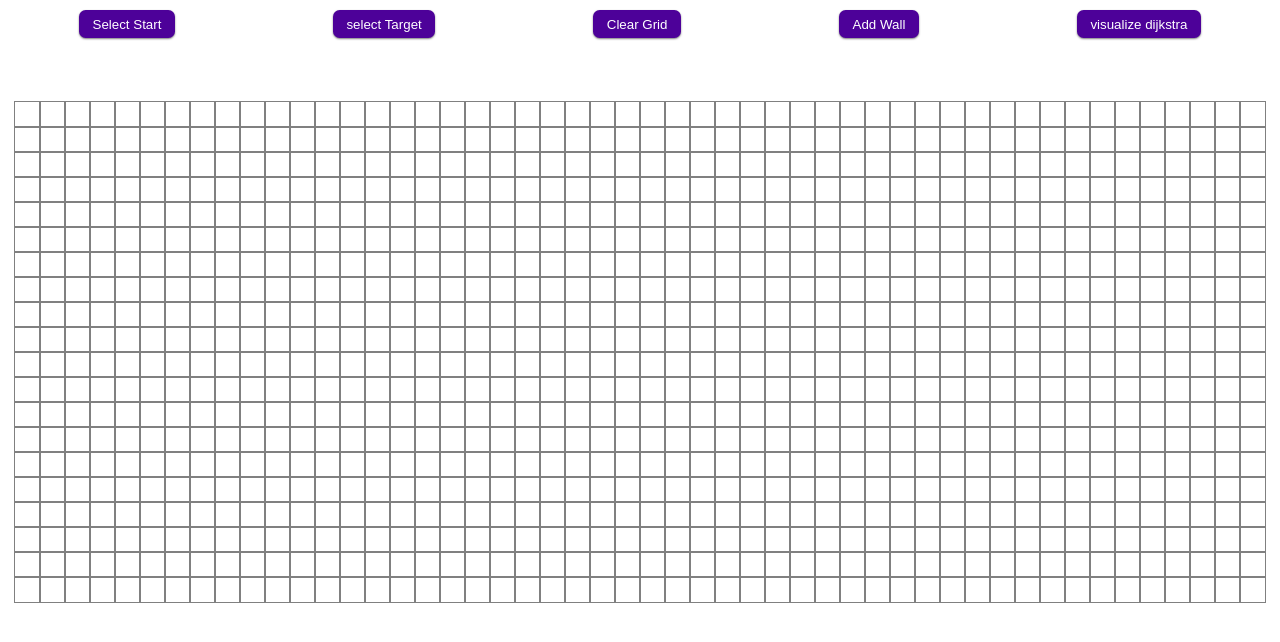
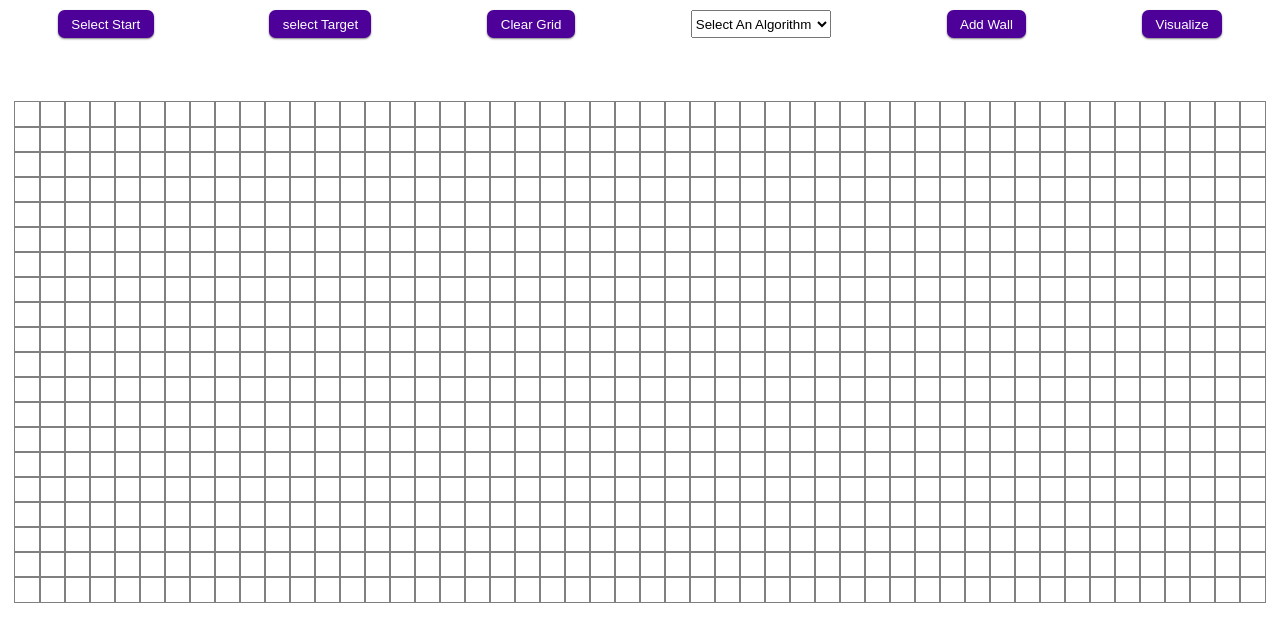
Before and after one commit to fawzeus/distance-algorithms-visualization, a React (Create React App) app: page / in a window 1280 px wide. Shown: the top 642 px of the page. Built offline with nearby package versions, Linux system fonts and the light colour scheme; the HTML template or start-up script is replaced by a standard one.

Commit message:
add algorithms selector

```diff
--- a/src/algorithms/bfs.js
+++ b/src/algorithms/bfs.js
@@ -4,9 +4,8 @@ export function bfs(grid, startNode, targetNode) {
   startNode.isVisited = true;
   queue.push({ currentNode: startNode, previousNode: null });
   let searchPath = [];
-  let i = 0;
   while (queue.length !== 0) {
-    console.log(i++);
+    //console.log(i++);
     let { currentNode, previousNode } = queue.shift();
     if (currentNode.isWall === true) {
       continue;
@@ -16,7 +15,7 @@ export function bfs(grid, startNode, targetNode) {
     let neibors = getNeibors(currentNode, grid);
     //console.log(neibors);
     if (currentNode.type === 2) {
-      console.log(searchPath);
+      //console.log(searchPath);
       return searchPath;
     }
     for (let i = 0; i < neibors.length; i++) {
@@ -50,7 +49,7 @@ function getNeibors(node, grid) {
   return neibors;
 }
 
-export function getTargetPath(targetNode) {
+export function getBfsTargetPath(targetNode) {
   let path = [];
   let currentNode = targetNode;
   while (currentNode != null) {
--- a/src/algorithms/dfs.js
+++ b/src/algorithms/dfs.js
@@ -4,9 +4,8 @@ export function dfs(grid, startNode, targetNode) {
   startNode.isVisited = true;
   queue.push({ currentNode: startNode, previousNode: null });
   let searchPath = [];
-  let i = 0;
   while (queue.length !== 0) {
-    console.log(i++);
+    //console.log(i++);
     let { currentNode, previousNode } = queue.shift();
     if (currentNode.isWall === true) {
       continue;
@@ -17,7 +16,7 @@ export function dfs(grid, startNode, targetNode) {
     let neibors = getNeibors(currentNode, grid);
     //console.log(neibors);
     if (currentNode.type === 2) {
-      console.log(searchPath);
+      //console.log(searchPath);
       return searchPath;
     }
     for (let i = 0; i < neibors.length; i++) {
@@ -51,7 +50,7 @@ function getNeibors(node, grid) {
   return neibors;
 }
 
-export function getTargetPath(targetNode) {
+export function getDfsTargetPath(targetNode) {
   let path = [];
   let currentNode = targetNode;
   while (currentNode != null) {
--- a/src/components/grid/Grid.jsx
+++ b/src/components/grid/Grid.jsx
@@ -5,7 +5,14 @@ import {
   dijkstra,
   getNodesInShortestPathOrder,
 } from "../../algorithms/dijkstra";
-//import { dfs, getTargetPath } from "../../algorithms/dfs";
+import { dfs, getDfsTargetPath } from "../../algorithms/dfs";
+import { bfs, getBfsTargetPath } from "../../algorithms/bfs";
+
+const algorithmFunctions = {
+  1: [dijkstra, getNodesInShortestPathOrder],
+  2: [dfs, getDfsTargetPath],
+  3: [bfs, getBfsTargetPath],
+};
 
 const Grid = () => {
   const rows = 20;
@@ -20,6 +27,8 @@ const Grid = () => {
   const [addWallIsClicked, setAddwallIsClicked] = useState(false);
   const [mouseIsClicked, setMouseIsClicked] = useState(false);
   const [isVisualized, setIsVisualized] = useState(false);
+  const [algorithmSelector, setAlgorithmSelector] = useState(0);
+  //const [visualizeButtonText, setVisualizeButtonText] = useState("Visualize");
 
   function animateDijkstra(visitedNodesInOrder, nodesInShortestPathOrder) {
     const Speed = 10;
@@ -57,6 +66,9 @@ const Grid = () => {
   }
 
   function handleVisualizeCkick() {
+    if (algorithmSelector === 0) {
+      return;
+    }
     if (
       startRow === null ||
       startColumn === null ||
@@ -67,10 +79,12 @@ const Grid = () => {
     }
     if (isVisualized) return;
     setIsVisualized(true);
+    const [algorithm, pathVisualizer] = algorithmFunctions[algorithmSelector];
+
     const startNode = grid[startRow][startColumn];
     const finishNode = grid[targetRow][targetColumn];
-    const visitedNodesInOrder = dijkstra(grid, startNode, finishNode);
-    const nodesInShortestPathOrder = getNodesInShortestPathOrder(finishNode);
+    const visitedNodesInOrder = algorithm(grid, startNode, finishNode);
+    const nodesInShortestPathOrder = pathVisualizer(finishNode);
     //console.log(nodesInShortestPathOrder);
     animateDijkstra(visitedNodesInOrder, nodesInShortestPathOrder);
   }
@@ -192,6 +206,16 @@ const Grid = () => {
         >
           Clear Grid
         </button>
+        <select
+          className="algorithm-selector"
+          id="algorithmSelector"
+          onChange={(e) => setAlgorithmSelector(e.target.value)}
+        >
+          <option value="0">Select An Algorithm</option>
+          <option value="1">Dijkstra</option>
+          <option value="2">DFS</option>
+          <option value="3">BFS</option>
+        </select>
         <button
           className={
             "button add-wall" + (addWallIsClicked ? " active-btn" : "")
@@ -208,7 +232,7 @@ const Grid = () => {
             handleVisualizeCkick();
           }}
         >
-          visualize dijkstra
+          Visualize
         </button>
       </div>
       <div className="grid">
```
